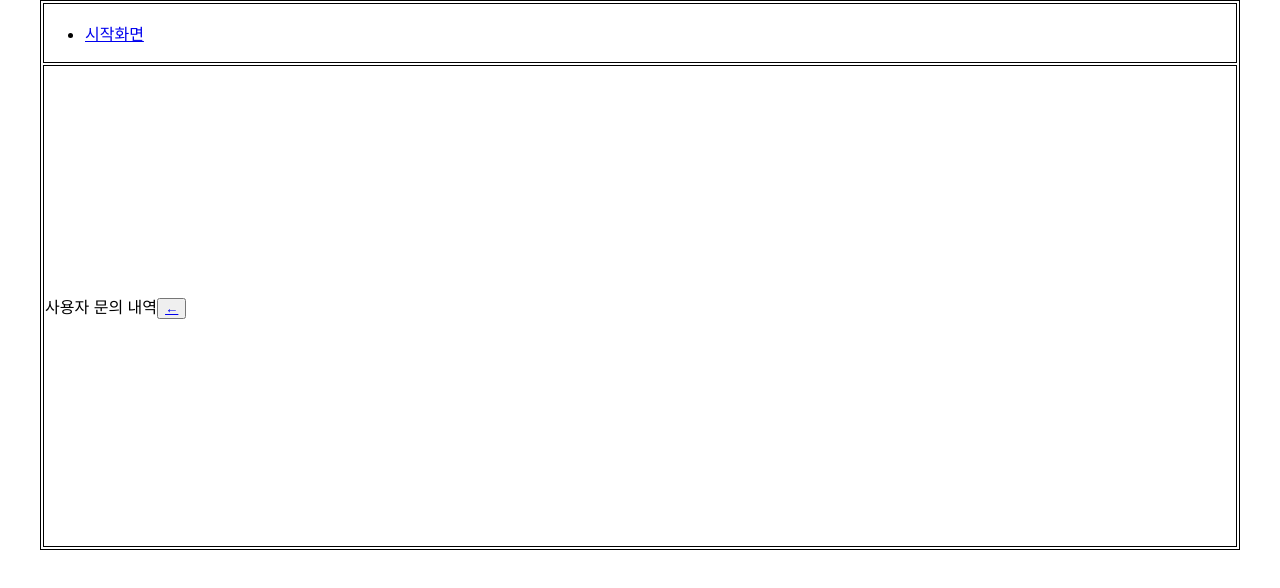
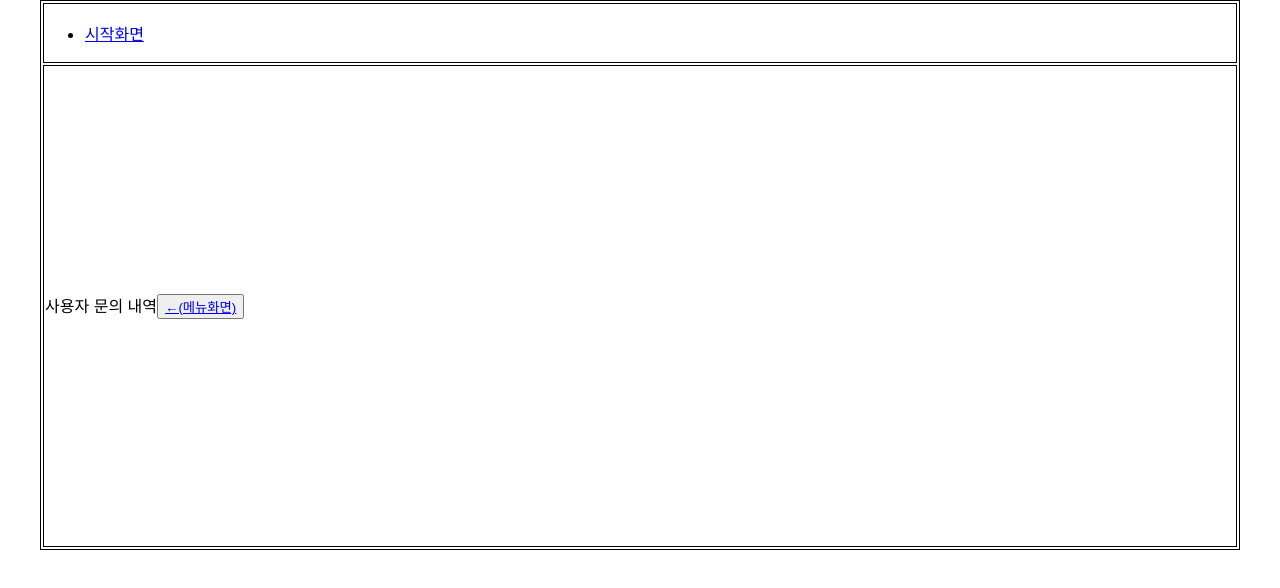
Before and after one commit to phayeon/Borrow-San, a React (Create React App) app in the folder react/: page /claim in a window 1280 px wide. Shown: the top 588 px of the page. Built offline with nearby package versions, Linux system fonts and the light colour scheme.

Commit message:
12.09.12:30

```diff
--- a/react/src/application/components/Claim.jsx
+++ b/react/src/application/components/Claim.jsx
@@ -5,7 +5,7 @@ const Claim = () => {
 
     return(<>
     사용자 문의 내역
-    <button><Link to="/setmain">←</Link></button>
+    <button><Link to="/setmain">←(메뉴화면)</Link></button>
     </>)
 }
 
--- a/react/src/application/components/Error.jsx
+++ b/react/src/application/components/Error.jsx
@@ -1,9 +1,8 @@
-import { Link } from "react-router-dom"
-
 const Error = () => {
+    const backpage = () => {window.history.back()}
     return(<>
     오류 보고
-    <button><Link to="/mainrent">←</Link></button>
+    <button onClick={backpage}>←</button>
     제목 : <input></input><br/>
     내용 : <input></input><br/>
     <button>제출</button>
--- a/react/src/application/components/Main.jsx
+++ b/react/src/application/components/Main.jsx
@@ -12,7 +12,7 @@ const Main = () => {
         <input placeholder="Secrch" name="search"/>
         <button><Link to="/setmain">메뉴</Link></button><br/>
         <button onClick={rentInfo}>☂</button>
-        <button><Link to="/claim">고객센터</Link></button><br/>
+        <button><Link to="/error">오류보고</Link></button><br/>
         <button><Link to="/qrscan">Borrow</Link></button>
         </body>
     )
--- a/react/src/application/components/MainRent.jsx
+++ b/react/src/application/components/MainRent.jsx
@@ -11,7 +11,7 @@ const MainRent = () => {
         <input placeholder="Secrch" name="search"/>
         <button><Link to="/setmain">메뉴</Link></button><br/>
         <button><Link to="/imgumb">우산 촬영</Link></button><br/>
-        <button><Link to="/claim">오류 보고</Link></button><br/>
+        <button><Link to="/error">오류 보고</Link></button><br/>
         <button><Link to="/imgreturn">반납하기</Link></button>
         </body>
     )
--- a/react/src/application/components/Notice.jsx
+++ b/react/src/application/components/Notice.jsx
@@ -5,7 +5,7 @@ const Notice = () => {
 
     return(<>
     공지사항
-    <button><Link to="/setmain">←</Link></button>
+    <button><Link to="/setmain">←(메뉴화면)</Link></button>
 
     </>)
 }
--- a/react/src/application/components/SetMain.jsx
+++ b/react/src/application/components/SetMain.jsx
@@ -1,3 +1,4 @@
+import { Link } from "react-router-dom"
 const SetMain = () => {
     const backpage = () => {window.history.back()}
     return(
@@ -7,7 +8,7 @@ const SetMain = () => {
 
     <nav><Link to="/setuinfo">사용자 정보</Link></nav><br/>
     <nav><Link to="/notice">공지사항</Link></nav><br/>
-    <nav><Link to="/">이용 방법</Link></nav><br/>
+    <button>이용 방법</button><br/>
     <nav><Link to="/claim">문의 내역</Link></nav><br/>
     <nav><Link to="/setsettings">설정</Link></nav>
 
```
